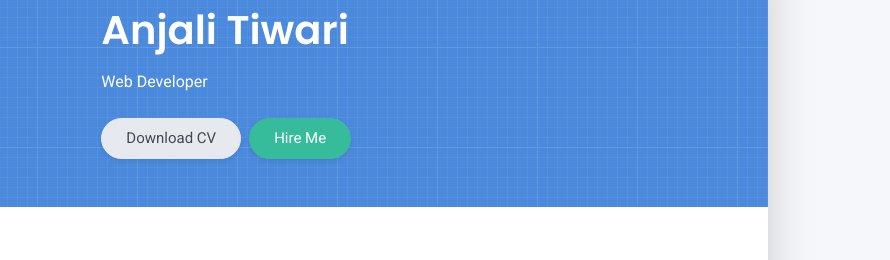
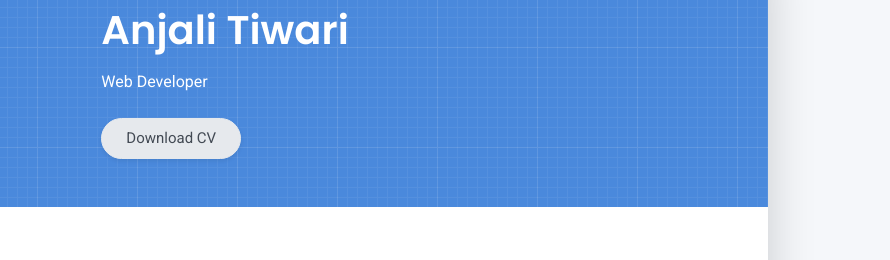
Before and after one commit to Tiwarianjali8/myresume, a plain HTML site: page index.html in a window 1280 px wide. Shown: the part 162-422 px from the top of the page, 390-1280 px from the left. Drawn offline with Linux system fonts and the light colour scheme.

Commit message:
Update index.html

```diff
--- a/index.html
+++ b/index.html
@@ -54,7 +54,10 @@
       <div class="col-lg-8 col-md-7 text-center text-md-start">
         <h2 class="h1 mt-2" data-aos="fade-left" data-aos-delay="0">Anjali Tiwari</h2>
         <p data-aos="fade-left" data-aos-delay="100"> Web Developer</p>
-        <div class="d-print-none" data-aos="fade-left" data-aos-delay="200"><a class="btn btn-light text-dark shadow-sm mt-1 me-1" href="right-resume.pdf" target="_blank">Download CV</a><a class="btn btn-success shadow-sm mt-1" href="#contact">Hire Me</a></div>
+        <div class="d-print-none" data-aos="fade-left" data-aos-delay="200">
+          <a class="btn btn-light text-dark shadow-sm mt-1 me-1" href="#" target="_blank">Download CV</a>
+
+        </div>
       </div>
     </div>
   </div>
```
